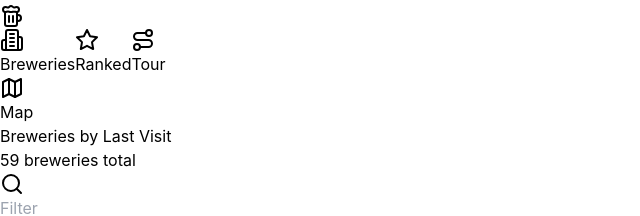
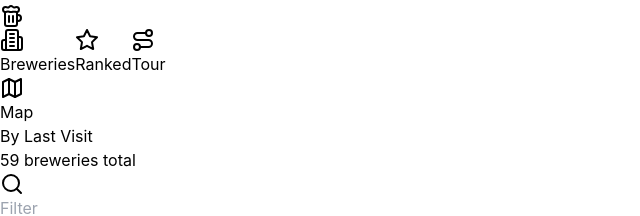
Before and after one commit to dgennetten/thursday-pints, a React (Vite) app: page / in a window 1280 px wide. Shown: the part 1783-1999 px from the top of the page, without its empty margins (0-640 px from the left). Built offline with nearby package versions, Linux system fonts and the light colour scheme; no server answers.

Commit message:
Refactor titles in App component for brevity and update BreweryList component to limit height and enable scrolling for better UI experience.

```diff
--- a/src/App.tsx
+++ b/src/App.tsx
@@ -57,9 +57,9 @@ function App() {
     : [...breweryStats].sort((a, b) => b.visitCount - a.visitCount);
 
   const listTitle = viewMode === 'breweries'
-    ? 'Breweries by Last Visit'
+    ? 'By Last Visit'
     : viewMode === 'ranked'
-    ? 'Breweries by Popularity'
+    ? 'By Popularity'
     : 'Thursday Pints Tour';
 
 
--- a/src/components/BreweryList.tsx
+++ b/src/components/BreweryList.tsx
@@ -79,7 +79,7 @@ export default function BreweryList({ breweries, title, hideBadge = false, mapAc
           </div>
         </div>
       </div>
-      <div className="divide-y divide-gray-200">
+      <div className="divide-y divide-gray-200 max-h-[600px] overflow-y-auto">
         {filteredBreweries.length === 0 ? (
           <div className="p-8 text-center">
             <p className="text-gray-500">No breweries match your filter.</p>
```
